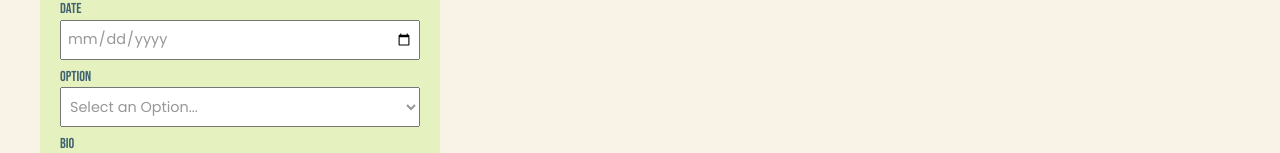
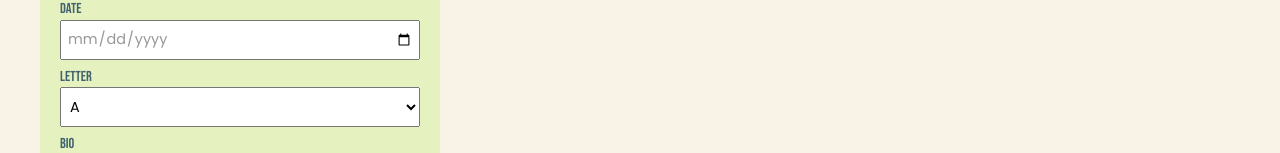
Before and after one commit to LoganBarnett/react-ui-template, a React app: page / in a window 1280 px wide. Shown: the part 175-328 px from the top of the page. Built offline with nearby package versions, Linux system fonts and the light colour scheme.

Commit message:
move css styles into FormControls.css

```diff
--- a/src/components/Dashboard/Dashboard.css
+++ b/src/components/Dashboard/Dashboard.css
@@ -6,61 +6,4 @@
     padding: 20px;
     width: 400px;
   }
-
-  label:not(.OptionLabel),
-  legend {
-    display: grid;
-    gap: 3px;
-    color: var(--caption-color);
-    font-family: var(--label-font);
-    font-size: 0.9em;
-  }
-
-  label.OptionLabel {
-    display: flex;
-    align-items: center;
-    gap: 5px;
-    margin-top: 4px;
-  }
-
-  input:not([type='checkbox']):not([type='radio']),
-  select,
-  textarea {
-    display: block;
-    width: 100%;
-    height: 40px;
-    padding: 5px;
-    font-size: 1em;
-    font-family: var(--primary-font);
-  }
-
-  *::placeholder,
-  select:invalid,
-  input:invalid {
-    color: rgb(151, 151, 151);
-  }
-
-  input[type='checkbox'],
-  input[type='radio'] {
-    width: 18px;
-    height: 18px;
-    margin: 0;
-  }
-
-  textarea {
-    height: 6em;
-    resize: vertical;
-  }
-
-  button {
-    padding: 5px 10px;
-    height: 40px;
-    background: var(--button-color);
-    border: 1px solid var(--header-color);
-    cursor: pointer;
-
-    &.Icon {
-      font-size: 1.5em;
-    }
-  }
 }
--- a/src/components/Dashboard/Dashboard.jsx
+++ b/src/components/Dashboard/Dashboard.jsx
@@ -1,50 +1,50 @@
+import {
+  CheckboxControl,
+  FormButton,
+  InputControl,
+  SelectControl,
+  TextAreaControl,
+} from '../Forms/FormControls.jsx';
 import styles from './Dashboard.css';
 
 export default function Dashboard() {
   return (
     <div className={styles.Dashboard}>
       <form>
-        <label>
-          Name
-          <input name="name" placeholder="your name" />
-        </label>
+        <InputControl
+          label="Name"
+          name="name"
+          placeholder="your name"
+        />
 
-        <label>
-          Date
-          <input
+        <InputControl
+          label="Date"
           required
           type="date"
           name="date"
           placeholder="pick a date"
         />
-        </label>
 
-        <label>
-          Option
-          <select required>
-            <option disabled selected value="">
-              Select an Option...
-            </option>
+        <SelectControl
+          label="Letter"
+          required
+          name="letter"
+          placeholder="select a letter"
+        >
           <option value="1">A</option>
           <option value="2">B</option>
           <option value="3">C</option>
-          </select>
-        </label>
+        </SelectControl>
 
-        <label>
-          Bio
-          <textarea name="bio" placeholder="tell us about yourself" />
-        </label>
+        <TextAreaControl
+          label="Bio"
+          name="bio"
+          placeholder="tell us about yourself"
+        />
 
-        <fieldset>
-          <legend>Do you accept?</legend>
-          <label className={styles.OptionLabel}>
-            <input type="checkbox" />
-            Yes
-          </label>
-        </fieldset>
+        <CheckboxControl legend="Do you accept?" label="Yes" />
 
-        <button>Submit</button>
+        <FormButton text="Submit" />
       </form>
     </div>
   );
--- a/src/components/Forms/FormControls.css
+++ b/src/components/Forms/FormControls.css
@@ -0,0 +1,59 @@
+.LabelText {
+  color: var(--caption-color);
+  font-family: var(--label-font);
+  font-size: 0.9em;
+}
+
+.FormControl {
+  display: grid;
+  gap: 3px;
+
+  input:not([type='checkbox']):not([type='radio']),
+  select,
+  textarea {
+    display: block;
+    width: 100%;
+    height: 40px;
+    padding: 5px;
+    font-size: 1em;
+    font-family: var(--primary-font);
+  }
+
+  textarea {
+    height: 6em;
+    resize: vertical;
+  }
+
+  *::placeholder,
+  select:invalid,
+  input:invalid {
+    color: rgb(151, 151, 151);
+  }
+}
+
+.FormButton {
+  padding: 5px 10px;
+  height: 40px;
+  background: var(--button-color);
+  border: 1px solid var(--header-color);
+  cursor: pointer;
+
+  &.Icon {
+    font-size: 1.5em;
+  }
+}
+
+.CheckboxControl {
+  input[type='checkbox'] {
+    width: 18px;
+    height: 18px;
+    margin: 0;
+  }
+
+  label {
+    display: flex;
+    align-items: center;
+    gap: 5px;
+    margin-top: 4px;
+  }
+}
--- a/src/components/Forms/FormControls.jsx
+++ b/src/components/Forms/FormControls.jsx
@@ -1,6 +1,10 @@
+import styles from './FormControls.css';
+import classnames from 'classnames';
+
 function FormControl({ label, children }) {
+  const className = classnames(styles.FormControl, styles.LabelText);
   return (
-    <label>
+    <label className={className}>
       {label}
       {children}
     </label>
@@ -39,13 +43,18 @@ export function SelectControl({
   );
 }
 
-export function  CheckboxControl({}){
-    return
-    <fieldset>
-      <legend>Do you accept?</legend>
-      <label className={styles.OptionLabel}>
-        <input type="checkbox" />
-        Yes
+export function CheckboxControl({ legend, label, ...rest }) {
+  return (
+    <fieldset className={styles.CheckboxControl}>
+      <legend className={styles.LabelText}>{legend}</legend>
+      <label>
+        <input type="checkbox" {...rest} />
+        {label}
       </label>
     </fieldset>
-})
+  );
+}
+
+export function FormButton({ text }) {
+  return <button className={styles.FormButton}>{text}</button>;
+}
```
Also changed, not shown: 1 other file (tests, documents, lock files or other folders). Lines whose indentation alone changed are shown as unchanged.
